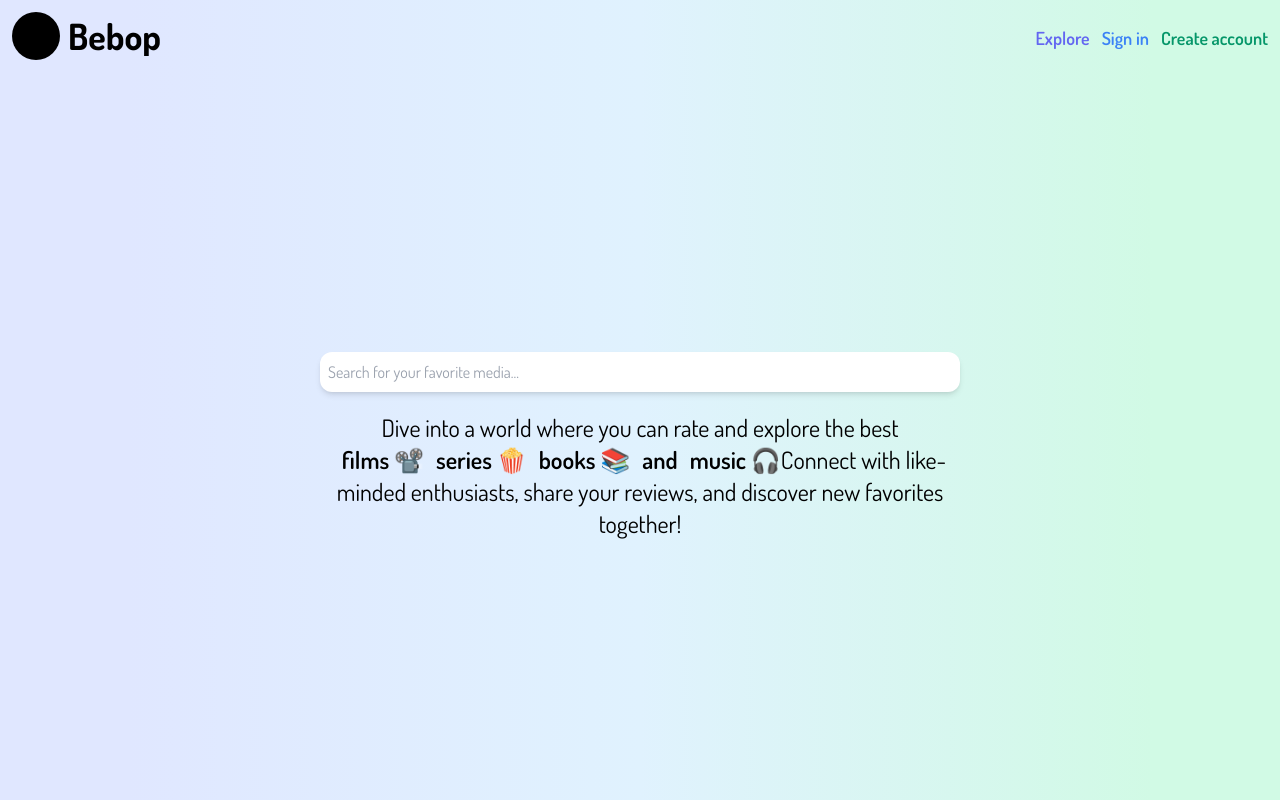
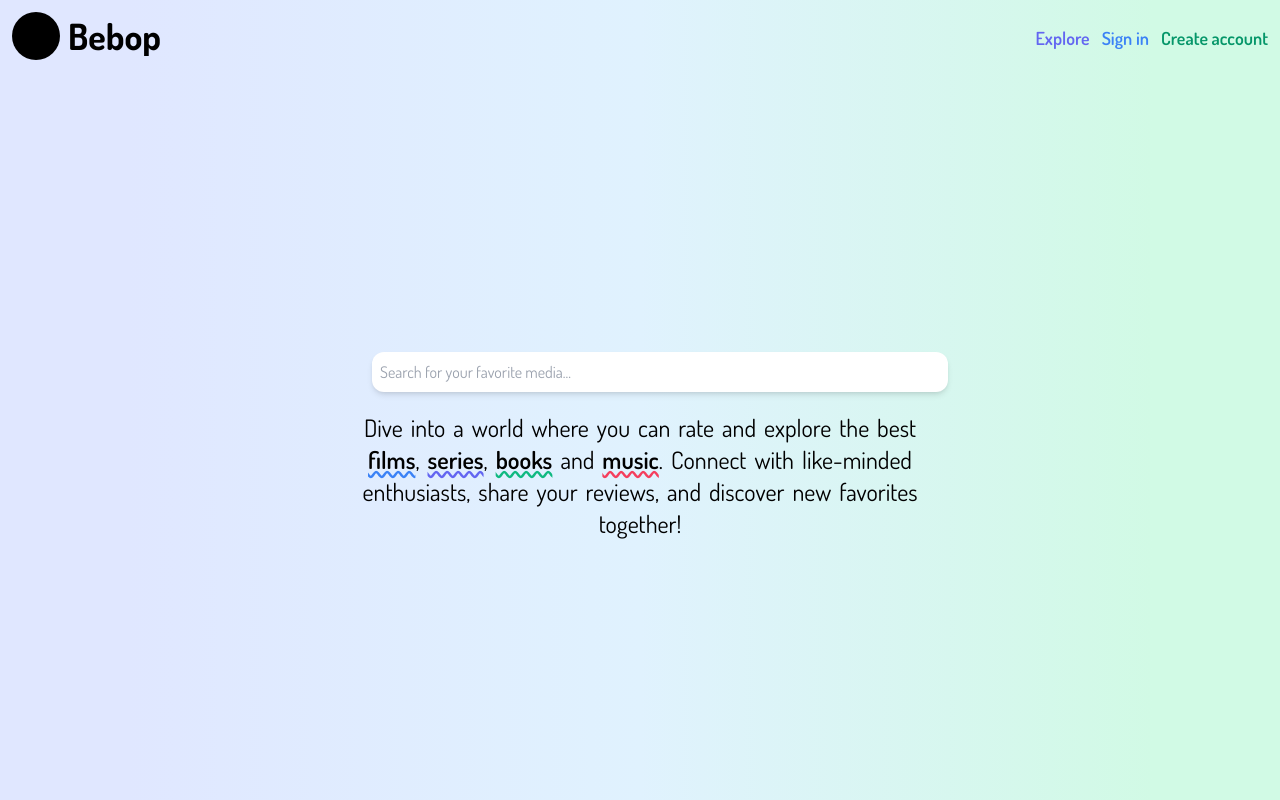
Before and after one commit to ddoemonn/bebop, a Next.js app: page / in a window 1280 px wide. Built offline with nearby package versions, Linux system fonts and the light colour scheme.

Commit message:
ADD: animations

```diff
--- a/components/Navbar.tsx
+++ b/components/Navbar.tsx
@@ -9,7 +9,7 @@ interface NavbarProps {
 export default function Navbar({ isActive }: NavbarProps) {
   return (
     <nav className="flex p-3 w-full">
-      <ul className="flex items-center w-full gap-3 text-lg font-semibold">
+      <ul className="flex items-center w-full gap-3 text-lg font-semibold z-50">
         <li className="">
           <Link
             href="/"
--- a/pages/index.tsx
+++ b/pages/index.tsx
@@ -1,24 +1,128 @@
+import { useState, useEffect } from 'react';
+
+import Image from 'next/image';
+
 import { Navbar } from '@/components';
+import imageSrc from '@/public/image.png';
 
 import Layout from './layout';
 
 export default function Home() {
+  const [hoveredIndex, setHoveredIndex] = useState<number | null>(null);
+  const [isHovered, setIsHovered] = useState(false);
+
+  useEffect(() => {
+    let timer: NodeJS.Timeout;
+    if (hoveredIndex !== null) {
+      timer = setTimeout(() => {
+        setIsHovered(true);
+      }, 300);
+    } else {
+      setIsHovered(false);
+    }
+    return () => clearTimeout(timer);
+  }, [hoveredIndex]);
+
   return (
     <Layout>
       <Navbar isActive="home" />
-      <section className="flex flex-col justify-center items-center flex-1 w-1/2">
-        <input
-          placeholder="Search for your favorite media..."
-          type="text"
-          className="shadow-md w-full m-5 p-2 rounded-xl focus:outline-double outline-emerald-600"
-        />
-        <p className="text-2xl text-center">
-          Dive into a world where you can rate and explore the best
-          <div className=" ml-2 inline-flex font-semibold justify-center gap-3">
-            <p> films 📽️</p> <p> series 🍿</p> <p>books 📚</p> and <p>music 🎧</p>
+
+      <section className="flex flex-col justify-center items-center flex-1 w-3/5  relative">
+        <div className="relative p-24">
+          <div
+            className={`absolute z-0 transform transition-all duration-500 text-4xl rounded-xl ${
+              isHovered ? 'top-0 left-0 -rotate-12 opacity-100 visible' : 'top-10 left-10 rotate-0 opacity-0 invisible'
+            }`}
+          >
+            <Image
+              className="rounded-xl"
+              src={imageSrc}
+              alt="🎬"
+              width={150}
+              height={150}
+            />
           </div>
-          Connect with like-minded enthusiasts, share your reviews, and discover new favorites together!
-        </p>
+          <div
+            className={`absolute z-0 transform transition-all duration-500 text-4xl rounded-xl ${
+              isHovered ? 'top-0 right-0 rotate-12 opacity-100 visible' : 'top-10 right-10 rotate-0 opacity-0 invisible'
+            }`}
+          >
+            <Image
+              className="rounded-xl"
+              src={imageSrc}
+              alt="🎬"
+              width={150}
+              height={150}
+            />
+          </div>
+          <div
+            className={`absolute z-0 transform transition-all duration-500 text-4xl rounded-xl ${
+              isHovered ? 'bottom-0 left-0 rotate-12 opacity-100 visible' : 'bottom-10 left-10 rotate-0 opacity-0 invisible'
+            }`}
+          >
+            <Image
+              className="rounded-xl"
+              src={imageSrc}
+              alt="🎬"
+              width={150}
+              height={150}
+            />
+          </div>
+          <div
+            className={`absolute z-0 transform transition-all duration-500 text-4xl rounded-xl ${
+              isHovered ? 'bottom-0 right-0 -rotate-12 opacity-100 visible' : 'bottom-10 right-10 rotate-0 opacity-0 invisible'
+            }`}
+          >
+            <Image
+              className="rounded-xl"
+              src={imageSrc}
+              alt="🎬"
+              width={150}
+              height={150}
+            />
+          </div>
+
+          <input
+            placeholder="Search for your favorite media..."
+            type="text"
+            className="shadow-md w-full m-5 p-2 rounded-xl focus:outline-double outline-emerald-600 relative z-10"
+          />
+          <div className="text-2xl text-center [word-spacing:0.2rem] relative z-10">
+            Dive into a world where you can rate and explore the best{' '}
+            <span
+              className="[word-spacing:0] inline underline font-semibold decoration-blue-500 decoration-wavy hover:cursor-pointer"
+              onMouseEnter={() => setHoveredIndex(0)}
+              onMouseLeave={() => setHoveredIndex(null)}
+            >
+              films
+            </span>
+            ,{' '}
+            <span
+              className="[word-spacing:0] inline underline font-semibold decoration-indigo-500 decoration-wavy hover:cursor-pointer"
+              onMouseEnter={() => setHoveredIndex(1)}
+              onMouseLeave={() => setHoveredIndex(null)}
+            >
+              series
+            </span>
+            ,{' '}
+            <span
+              className="[word-spacing:0] inline underline font-semibold decoration-emerald-500 decoration-wavy hover:cursor-pointer"
+              onMouseEnter={() => setHoveredIndex(2)}
+              onMouseLeave={() => setHoveredIndex(null)}
+            >
+              books
+            </span>{' '}
+            and{' '}
+            <span
+              className="[word-spacing:0] inline underline font-semibold decoration-rose-500 decoration-wavy hover:cursor-pointer"
+              onMouseEnter={() => setHoveredIndex(3)}
+              onMouseLeave={() => setHoveredIndex(null)}
+            >
+              music
+            </span>
+            . Connect with like-minded enthusiasts, share your reviews, and discover new favorites together!
+          </div>
+        </div>
       </section>
     </Layout>
   );
--- a/pages/layout.tsx
+++ b/pages/layout.tsx
@@ -5,7 +5,7 @@ const dosis = Dosis({ subsets: ['latin'] });
 export default function Layout({ children }: { children: React.ReactNode }) {
   return (
     <div
-      className={` min-h-screen flex flex-col items-center ${dosis.className} bg-gradient-to-r from-indigo-100 from-10% via-sky-100 via-50% to-emerald-100 to-90%`}
+      className={` min-h-screen flex flex-col items-center ${dosis.className} bg-gradient-to-r from-indigo-100 from-10% via-sky-100 via-50% to-emerald-100 to-90% animate-gradient`}
     >
       {children}
     </div>
--- a/styles/globals.css
+++ b/styles/globals.css
@@ -15,5 +15,4 @@
   .group:hover .text-black-to-gradient {
     @apply bg-gradient-to-r from-emerald-500 via-sky-500 to-indigo-500;
   }
-
 }
```
